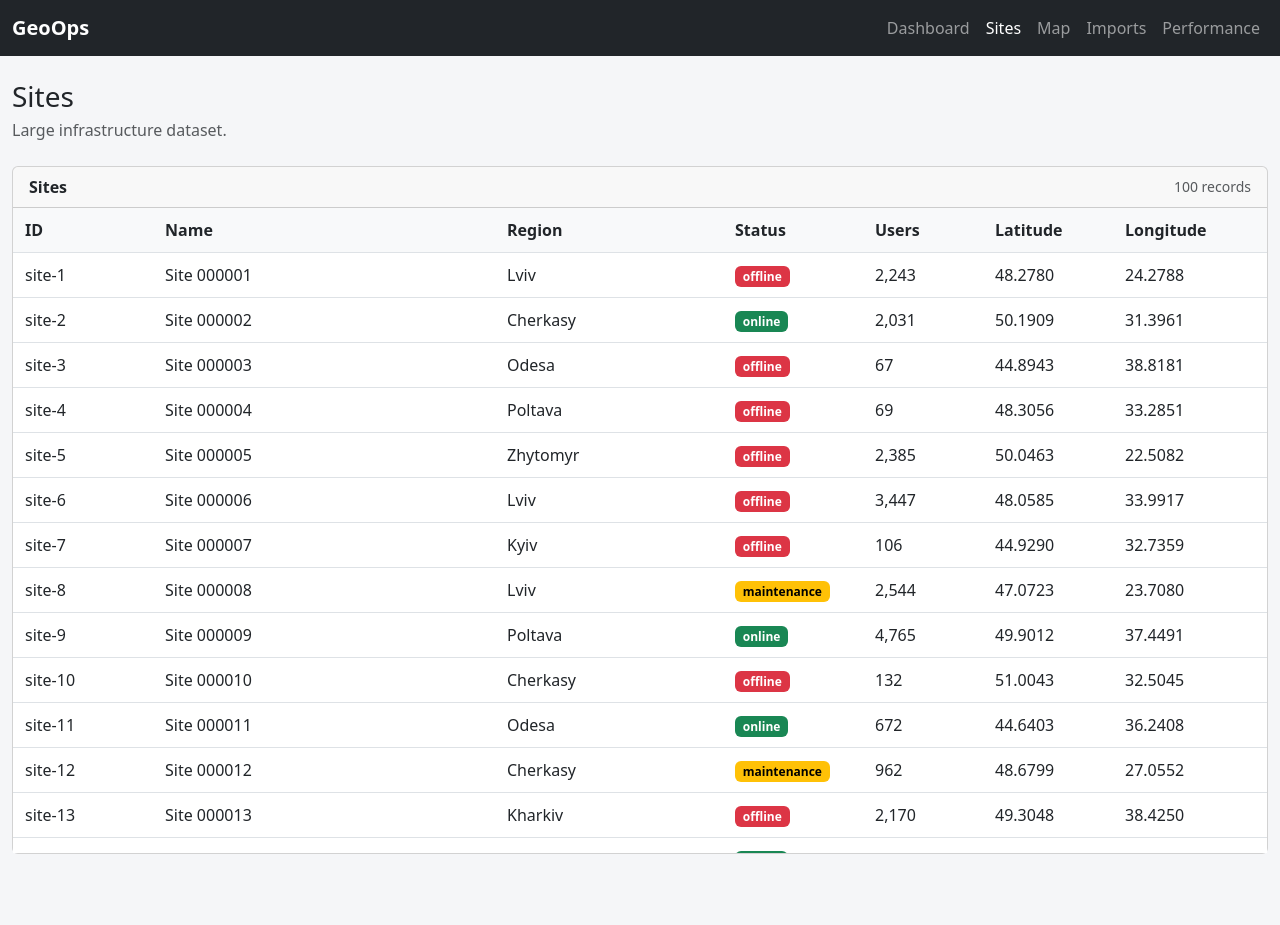
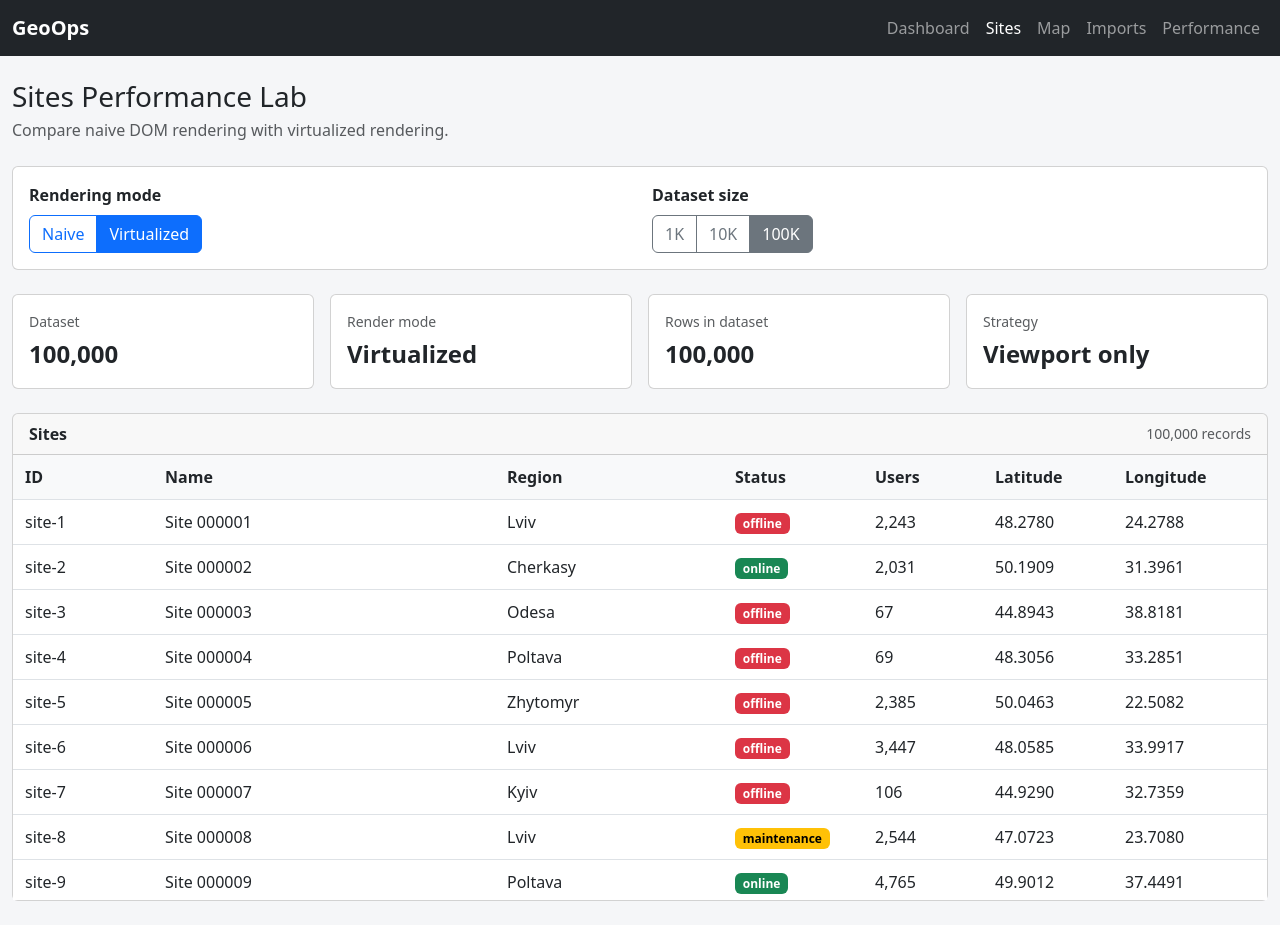
Before and after one commit to MaxMelnik/geoops-control-center, a React (Vite) app in the folder apps/web/: page / in a window 1280 px wide. Before the commit the page ends 878 px from the top, so only its background shows below. Built offline with nearby package versions, Linux system fonts and the light colour scheme.

Commit message:
implement switcher for render modes

```diff
--- a/apps/web/src/features/sites/components/SitesTable.tsx
+++ b/apps/web/src/features/sites/components/SitesTable.tsx
@@ -24,7 +24,7 @@ export function SitesTable({
             <div
                 className="table-responsive"
                 style={{
-                    maxHeight: "600px",
+                    maxHeight: "400px",
                     overflow: "auto",
                 }}
             >
--- a/apps/web/src/features/sites/components/VirtualizedSitesTable.tsx
+++ b/apps/web/src/features/sites/components/VirtualizedSitesTable.tsx
@@ -58,7 +58,7 @@ export function VirtualizedSitesTable({
                 <div
                     ref={parentRef}
                     style={{
-                        height: "600px",
+                        height: "400px",
                         overflow: "auto",
                     }}
                 >
--- a/apps/web/src/features/sites/pages/SitesPage.tsx
+++ b/apps/web/src/features/sites/pages/SitesPage.tsx
@@ -1,32 +1,202 @@
-import { useMemo } from "react";
+import { useMemo, useState } from "react";
 
+import { SitesTable } from "../components/SitesTable";
+import { VirtualizedSitesTable } from "../components/VirtualizedSitesTable";
 import { generateSites } from "../data/generateSites";
-import { VirtualizedSitesTable } from "../components/VirtualizedSitesTable";
-// import {SitesTable} from "../components/SitesTable.tsx";
 
-const SITE_COUNT = 100;
+type RenderMode = "naive" | "virtualized";
+
+type DatasetSize = 1_000 | 10_000 | 100_000;
+
+const DATASET_OPTIONS: DatasetSize[] = [
+    1_000,
+    10_000,
+    100_000,
+];
 
 export function SitesPage() {
+    const [renderMode, setRenderMode] =
+        useState<RenderMode>("virtualized");
+
+    const [datasetSize, setDatasetSize] =
+        useState<DatasetSize>(100_000);
+
     const sites = useMemo(
-        () => generateSites(SITE_COUNT),
-        [],
+        () => generateSites(datasetSize),
+        [datasetSize],
     );
+
+    const isNaive = renderMode === "naive";
 
     return (
         <div>
             <div className="mb-4">
                 <h1 className="h3 mb-1">
-                    Sites
+                    Sites Performance Lab
                 </h1>
 
                 <p className="text-body-secondary mb-0">
-                    Large infrastructure dataset.
+                    Compare naive DOM rendering with virtualized rendering.
                 </p>
             </div>
 
-            <VirtualizedSitesTable
-                sites={sites}
-            />
+            <div className="card mb-4">
+                <div className="card-body">
+                    <div className="row g-4">
+                        <div className="col-12 col-md-6">
+                            <div className="fw-semibold mb-2">
+                                Rendering mode
+                            </div>
+
+                            <div
+                                className="btn-group"
+                                role="group"
+                                aria-label="Rendering mode"
+                            >
+                                <button
+                                    type="button"
+                                    className={
+                                        renderMode === "naive"
+                                            ? "btn btn-primary"
+                                            : "btn btn-outline-primary"
+                                    }
+                                    onClick={() =>
+                                        setRenderMode("naive")
+                                    }
+                                >
+                                    Naive
+                                </button>
+
+                                <button
+                                    type="button"
+                                    className={
+                                        renderMode === "virtualized"
+                                            ? "btn btn-primary"
+                                            : "btn btn-outline-primary"
+                                    }
+                                    onClick={() =>
+                                        setRenderMode("virtualized")
+                                    }
+                                >
+                                    Virtualized
+                                </button>
+                            </div>
+                        </div>
+
+                        <div className="col-12 col-md-6">
+                            <div className="fw-semibold mb-2">
+                                Dataset size
+                            </div>
+
+                            <div
+                                className="btn-group"
+                                role="group"
+                                aria-label="Dataset size"
+                            >
+                                {DATASET_OPTIONS.map((size) => (
+                                    <button
+                                        key={size}
+                                        type="button"
+                                        className={
+                                            datasetSize === size
+                                                ? "btn btn-secondary"
+                                                : "btn btn-outline-secondary"
+                                        }
+                                        onClick={() =>
+                                            setDatasetSize(size)
+                                        }
+                                    >
+                                        {formatDatasetSize(size)}
+                                    </button>
+                                ))}
+                            </div>
+                        </div>
+                    </div>
+
+                    {isNaive && datasetSize === 100_000 && (
+                        <div
+                            className="alert alert-warning mt-4 mb-0"
+                            role="alert"
+                        >
+                            <strong>Performance warning:</strong>{" "}
+                            Rendering 100,000 rows in naive mode may temporarily
+                            freeze or crash the browser tab.
+                        </div>
+                    )}
+                </div>
+            </div>
+
+            <div className="row g-3 mb-4">
+                <MetricCard
+                    title="Dataset"
+                    value={datasetSize.toLocaleString()}
+                />
+
+                <MetricCard
+                    title="Render mode"
+                    value={
+                        renderMode === "naive"
+                            ? "Naive"
+                            : "Virtualized"
+                    }
+                />
+
+                <MetricCard
+                    title="Rows in dataset"
+                    value={sites.length.toLocaleString()}
+                />
+
+                <MetricCard
+                    title="Strategy"
+                    value={
+                        renderMode === "naive"
+                            ? "Render all"
+                            : "Viewport only"
+                    }
+                />
+            </div>
+
+            {renderMode === "naive" ? (
+                <SitesTable sites={sites} />
+            ) : (
+                <VirtualizedSitesTable sites={sites} />
+            )}
         </div>
     );
 }
+
+interface MetricCardProps {
+    title: string;
+    value: string;
+}
+
+function MetricCard({
+                        title,
+                        value,
+                    }: MetricCardProps) {
+    return (
+        <div className="col-12 col-sm-6 col-xl-3">
+            <div className="card h-100">
+                <div className="card-body">
+                    <div className="text-body-secondary small mb-1">
+                        {title}
+                    </div>
+
+                    <div className="fs-4 fw-semibold">
+                        {value}
+                    </div>
+                </div>
+            </div>
+        </div>
+    );
+}
+
+function formatDatasetSize(
+    size: DatasetSize,
+): string {
+    if (size >= 1_000) {
+        return `${size / 1_000}K`;
+    }
+
+    return size.toString();
+}
```
